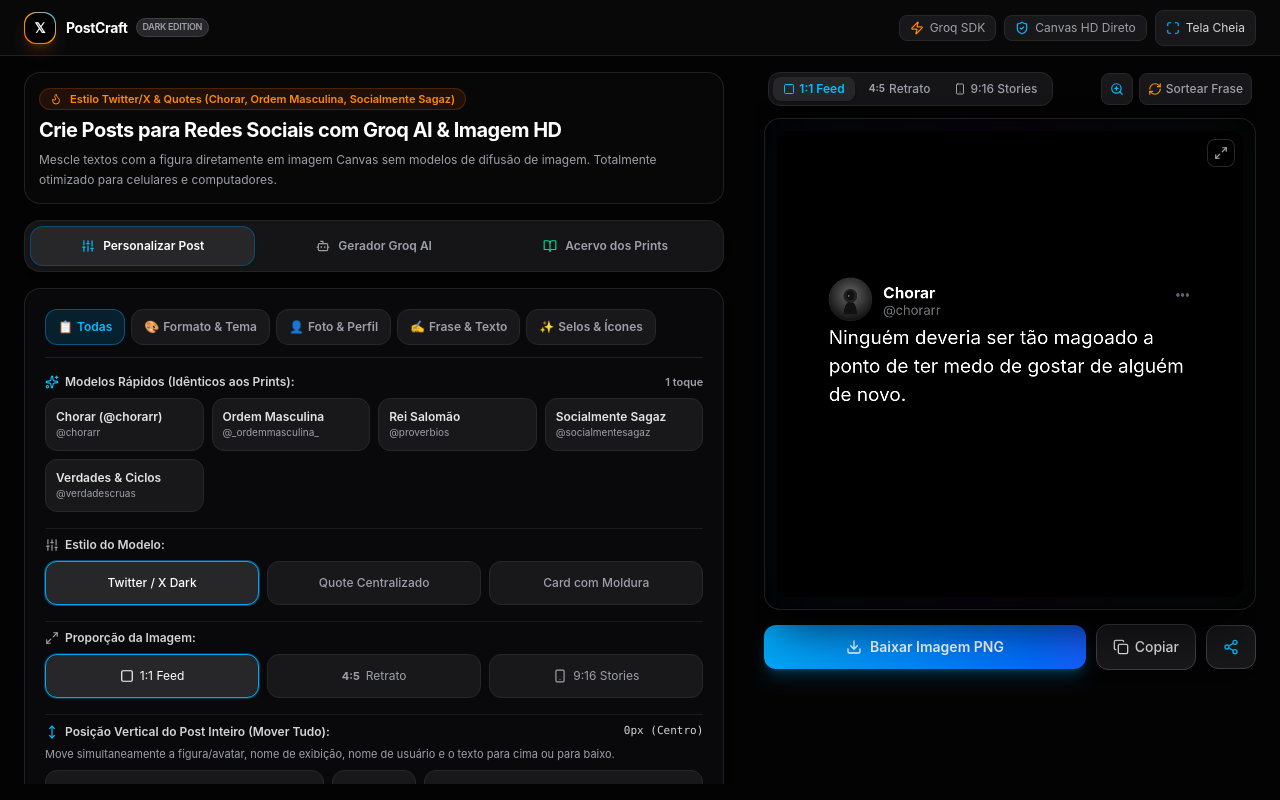
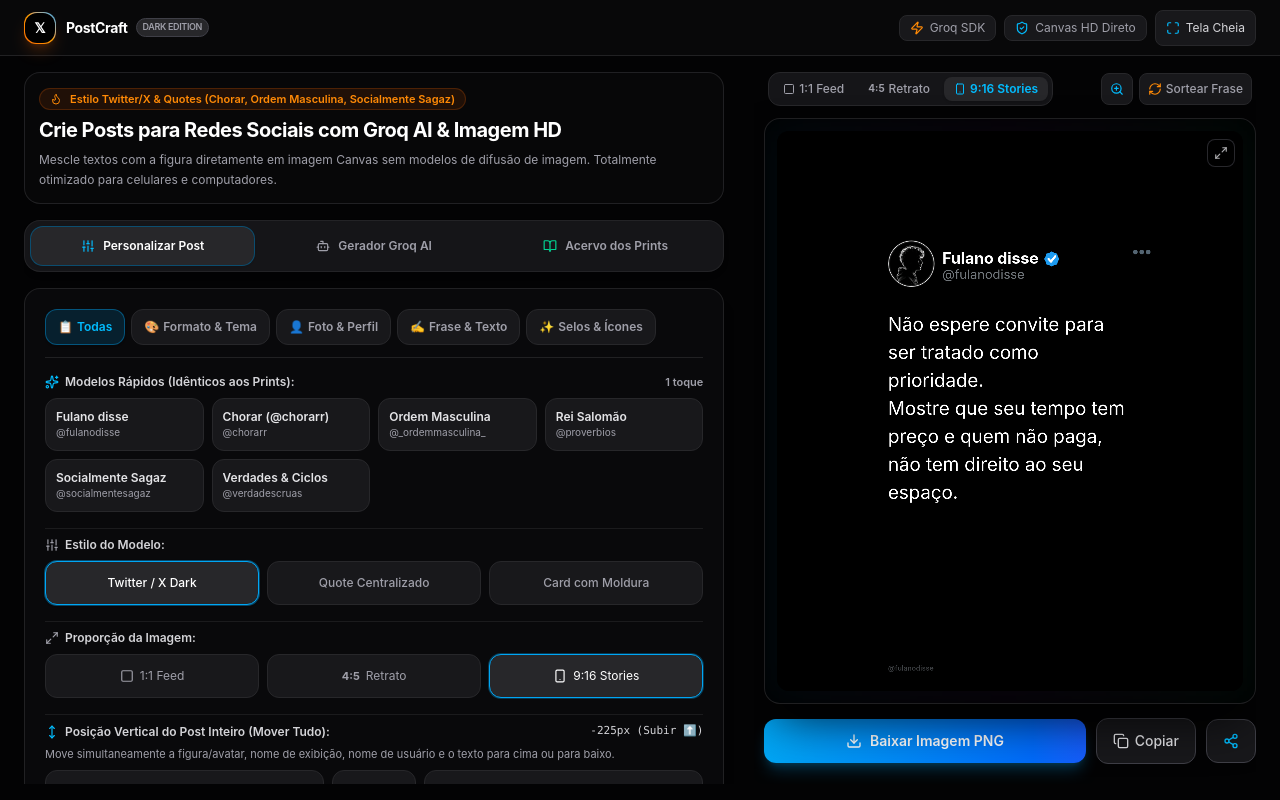
Before and after one commit to SaideLeon/PostCraft, a Next.js app: page / in a window 1280 px wide. Built offline with nearby package versions, Linux system fonts and the light colour scheme.

Commit message:
feat: update default style to Fulano disse
Update AI generation parameters for higher creativity, refine the default post configuration to "Fulano disse" style, and update layout constants and UI resets accordingly.

```diff
--- a/app/page.tsx
+++ b/app/page.tsx
@@ -79,39 +79,40 @@
     }
   };
 
-  // Initial state based on the first attached image (Chorar @chorarr)
+  // Initial default state copied directly from user-uploaded screenshots (Fulano disse @fulanodisse)
   const [config, setConfig] = useState<PostConfig>({
     id: "initial",
     themeStyle: "twitter_dark",
-    aspectRatio: "1:1",
-    name: "Chorar",
-    handle: "@chorarr",
-    avatarUrl: PRESET_AVATARS[0].url,
-    isVerified: false,
+    aspectRatio: "9:16",
+    name: "Fulano disse",
+    handle: "@fulanodisse",
+    avatarUrl: "/fulano_avatar.jpg",
+    isVerified: true,
     showDots: true,
-    showWatermark: false,
-    watermarkText: "@chorarr",
-    content: "Ninguém deveria ser tão magoado a ponto de ter medo de gostar de alguém de novo.",
+    showWatermark: true,
+    watermarkText: "@fulanodisse",
+    content:
+      "Não espere convite para ser tratado como prioridade.\nMostre que seu tempo tem preço e quem não paga, não tem direito ao seu espaço.",
     fontFamily: "sans",
-    fontSize: 44,
+    fontSize: 64,
     textAlign: "left",
     textColor: "#ffffff",
     bgColor: "#000000",
     vignette: false,
     cardPadding: 120,
-    avatarSize: 100,
-    nameFontSize: 36,
-    handleFontSize: 30,
-    headerSpacing: 54,
-    verticalOffset: 0,
+    avatarSize: 160,
+    nameFontSize: 54,
+    handleFontSize: 44,
+    headerSpacing: 150,
+    verticalOffset: -225,
     avatarZoom: 1.0,
     avatarOffsetX: 0,
     avatarOffsetY: 0,
-    badgeSize: 14,
-    badgeOffsetX: 0,
+    badgeSize: 26,
+    badgeOffsetX: 26,
     badgeOffsetY: 0,
-    dotsSize: 4,
-    dotsOffsetX: 0,
+    dotsSize: 8,
+    dotsOffsetX: 50,
     dotsOffsetY: 0
   });
 
@@ -122,6 +123,36 @@
   const handleApplyPresetTheme = (themeId: string) => {
     const theme = PRESET_THEMES.find((t) => t.id === themeId);
     if (!theme) return;
+
+    if (theme.id === "fulano_disse") {
+      setConfig((prev) => ({
+        ...prev,
+        name: "Fulano disse",
+        handle: "@fulanodisse",
+        avatarUrl: "/fulano_avatar.jpg",
+        isVerified: true,
+        showDots: true,
+        showWatermark: true,
+        watermarkText: "@fulanodisse",
+        themeStyle: "twitter_dark",
+        fontFamily: "sans",
+        content: theme.sampleContent,
+        fontSize: 64,
+        headerSpacing: 150,
+        verticalOffset: -225,
+        avatarSize: 160,
+        nameFontSize: 54,
+        handleFontSize: 44,
+        badgeSize: 26,
+        badgeOffsetX: 26,
+        badgeOffsetY: 0,
+        dotsSize: 8,
+        dotsOffsetX: 50,
+        dotsOffsetY: 0,
+        aspectRatio: "9:16"
+      }));
+      return;
+    }
 
     setConfig((prev) => ({
       ...prev,
@@ -150,13 +181,34 @@
     if (authorName) update.name = authorName;
     if (handle) update.handle = handle;
 
-    if (authorName?.includes("Ordem Masculina")) {
-      update.avatarUrl = PRESET_AVATARS[1].url;
+    if (authorName?.includes("Fulano disse")) {
+      update.avatarUrl = "/fulano_avatar.jpg";
+      update.isVerified = true;
+      update.showDots = true;
+      update.showWatermark = true;
+      update.watermarkText = "@fulanodisse";
+      update.themeStyle = "twitter_dark";
+      update.fontFamily = "sans";
+      update.fontSize = 64;
+      update.headerSpacing = 150;
+      update.avatarSize = 160;
+      update.nameFontSize = 54;
+      update.handleFontSize = 44;
+      update.badgeSize = 26;
+      update.badgeOffsetX = 26;
+      update.badgeOffsetY = 0;
+      update.dotsSize = 8;
+      update.dotsOffsetX = 50;
+      update.dotsOffsetY = 0;
+      update.verticalOffset = -225;
+      update.aspectRatio = "9:16";
+    } else if (authorName?.includes("Ordem Masculina")) {
+      update.avatarUrl = PRESET_AVATARS[2].url;
       update.isVerified = true;
       update.showDots = false;
       update.themeStyle = "twitter_dark";
     } else if (authorName?.includes("Chorar")) {
-      update.avatarUrl = PRESET_AVATARS[0].url;
+      update.avatarUrl = PRESET_AVATARS[1].url;
       update.isVerified = false;
       update.showDots = true;
       update.themeStyle = "twitter_dark";
--- a/components/PostCustomizer.tsx
+++ b/components/PostCustomizer.tsx
@@ -573,7 +573,7 @@
                 )}
                 <button
                   type="button"
-                  onClick={() => onChange({ avatarSize: 100, nameFontSize: 36, handleFontSize: 30, headerSpacing: 54 })}
+                  onClick={() => onChange({ avatarSize: 160, nameFontSize: 54, handleFontSize: 44, headerSpacing: 150 })}
                   className="text-[10px] text-zinc-400 hover:text-zinc-200 underline cursor-pointer p-1"
                 >
                   Padrão
@@ -801,7 +801,7 @@
                   )}
                   <button
                     type="button"
-                    onClick={() => onChange({ badgeSize: 14, badgeOffsetX: 0, badgeOffsetY: 0 })}
+                    onClick={() => onChange({ badgeSize: 26, badgeOffsetX: 26, badgeOffsetY: 0 })}
                     className="text-[10px] text-zinc-400 hover:text-zinc-200 underline cursor-pointer p-1"
                   >
                     Resetar
@@ -866,7 +866,7 @@
                   )}
                   <button
                     type="button"
-                    onClick={() => onChange({ dotsSize: 4, dotsOffsetX: 0, dotsOffsetY: 0 })}
+                    onClick={() => onChange({ dotsSize: 8, dotsOffsetX: 50, dotsOffsetY: 0 })}
                     className="text-[10px] text-zinc-400 hover:text-zinc-200 underline cursor-pointer p-1"
                   >
                     Resetar
--- a/components/PostGallery.tsx
+++ b/components/PostGallery.tsx
@@ -15,6 +15,7 @@
 
   const categories = [
     { id: "all", label: "Todos os Posts" },
+    { id: "Fulano disse", label: "Fulano disse" },
     { id: "Sabedoria de Salomão (Bíblico)", label: "Rei Salomão (Bíblico)" },
     { id: "Melancolia", label: "Chorar (Melancolia)" },
     { id: "Masculinidade & Realidade", label: "Ordem Masculina" },
--- a/lib/presets.ts
+++ b/lib/presets.ts
@@ -33,8 +33,13 @@
   dotsOffsetY?: number; // Vertical offset of options dots in pixels (e.g. -80 to 80, default 0)
 }
 
-// Crisp Vector Avatars as Base64/SVG Data URIs so they load reliably offline & on canvas
+// Crisp Vector Avatars as Base64/SVG Data URIs and local assets
 export const PRESET_AVATARS = [
+  {
+    id: "fulano_disse",
+    label: "Fulano disse (Padrão)",
+    url: "/fulano_avatar.jpg"
+  },
   {
     id: "aesthetic_girl",
     label: "Chorar (Silhueta P&B)",
@@ -74,12 +79,24 @@
 
 export const PRESET_THEMES = [
   {
+    id: "fulano_disse",
+    name: "Fulano disse",
+    handle: "@fulanodisse",
+    badge: true,
+    dots: true,
+    avatar: "/fulano_avatar.jpg",
+    themeStyle: "twitter_dark" as const,
+    fontFamily: "sans" as const,
+    sampleContent:
+      "Não espere convite para ser tratado como prioridade.\nMostre que seu tempo tem preço e quem não paga, não tem direito ao seu espaço."
+  },
+  {
     id: "chorar",
     name: "Chorar (@chorarr)",
     handle: "@chorarr",
     badge: false,
     dots: true,
-    avatar: PRESET_AVATARS[0].url,
+    avatar: PRESET_AVATARS[1].url,
     themeStyle: "twitter_dark" as const,
     fontFamily: "sans" as const,
     sampleContent: "Ninguém deveria ser tão magoado a ponto de ter medo de gostar de alguém de novo."
@@ -90,7 +107,7 @@
     handle: "@_ordemmasculina_",
     badge: true,
     dots: false,
-    avatar: PRESET_AVATARS[1].url,
+    avatar: PRESET_AVATARS[2].url,
     themeStyle: "twitter_dark" as const,
     fontFamily: "sans" as const,
     sampleContent: "Um Homem sacrifica a sua felicidade para ver a sua Mulher sorrir, mas uma Mulher sacrifica o Homem apenas para manter o seu próprio sorriso.\n\nDuro? Não. Apenas a pura verdade."
@@ -112,7 +129,7 @@
     handle: "@socialmentesagaz",
     badge: false,
     dots: false,
-    avatar: PRESET_AVATARS[2].url,
+    avatar: PRESET_AVATARS[3].url,
     themeStyle: "quote_bold" as const,
     fontFamily: "serif" as const,
     sampleContent: "“Sonhei com você. A parte boa é que agora tô na dúvida se foi sonho... ou previsão.”"
@@ -123,7 +140,7 @@
     handle: "@verdadescruas",
     badge: true,
     dots: true,
-    avatar: PRESET_AVATARS[3].url,
+    avatar: PRESET_AVATARS[4].url,
     themeStyle: "twitter_dark" as const,
     fontFamily: "sans" as const,
     sampleContent: "Tornarmo-nos Homens é perceber que, na realidade, não somos verdadeiramente amados.\n\nNós proporcionamos algo e recebemos amor em troca. Quando começamos a falhar um pouco, é o fim da história."
@@ -131,6 +148,27 @@
 ];
 
 export const CURATED_POSTS_LIBRARY = [
+  {
+    id: "fd1",
+    author: "Fulano disse",
+    handle: "@fulanodisse",
+    category: "Fulano disse",
+    text: "Não espere convite para ser tratado como prioridade.\nMostre que seu tempo tem preço e quem não paga, não tem direito ao seu espaço."
+  },
+  {
+    id: "fd2",
+    author: "Fulano disse",
+    handle: "@fulanodisse",
+    category: "Fulano disse",
+    text: "Quem não valoriza a sua presença, não merece sequer a sua ausência explicada."
+  },
+  {
+    id: "fd3",
+    author: "Fulano disse",
+    handle: "@fulanodisse",
+    category: "Fulano disse",
+    text: "Maturidade é entender que o silêncio diz muito mais do que qualquer discussão desnecessária."
+  },
   {
     id: "p1",
     author: "Chorar",
```
Also changed, not shown: app/api/groq/generate/route.ts (+23 -17 lines), components/LiveFocusAdjuster.tsx (+10 -10 lines), public/fulano_avatar.jpg (added), src/assets/images/fulano_avatar_1792261283795.jpg (added).
